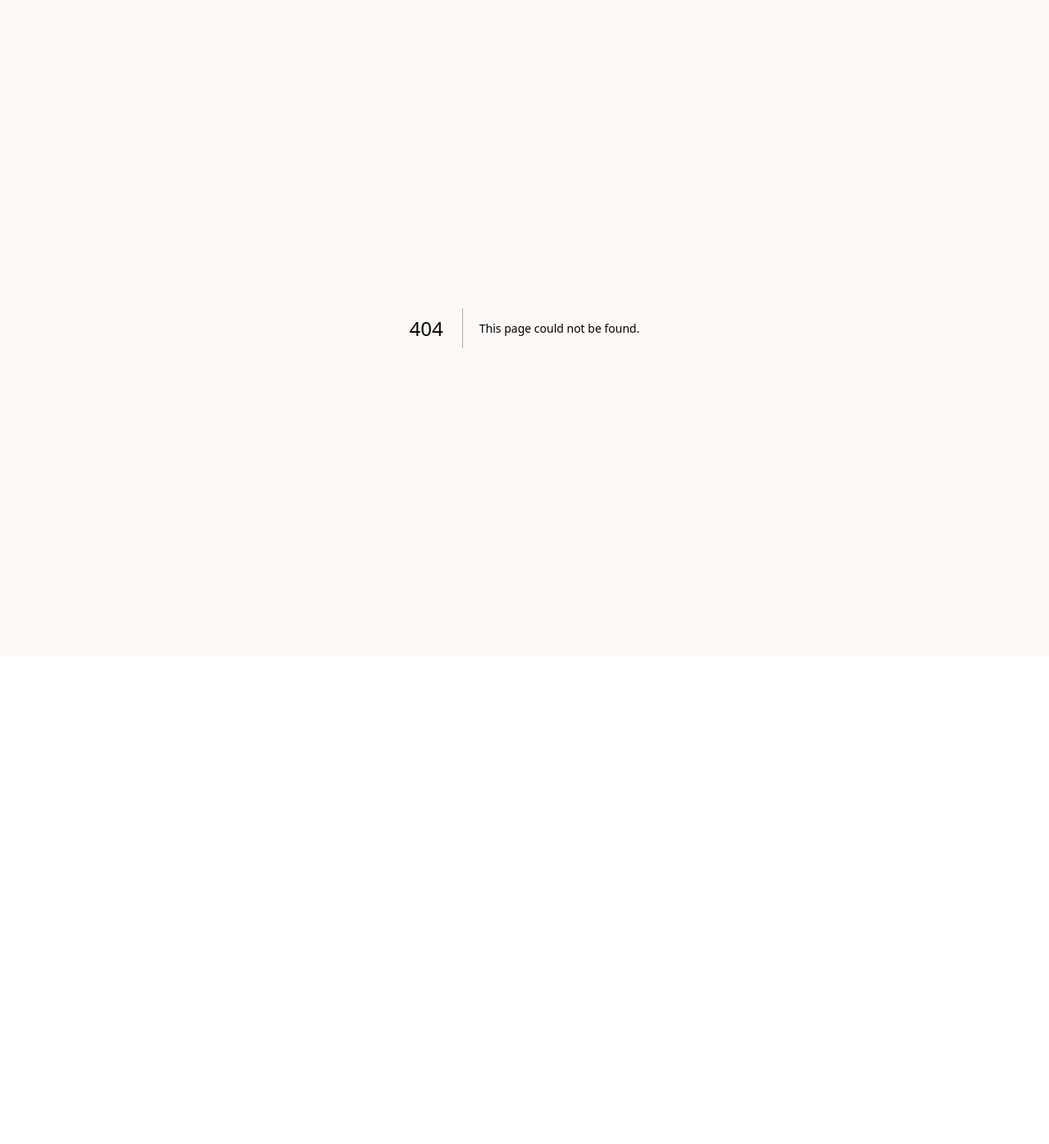
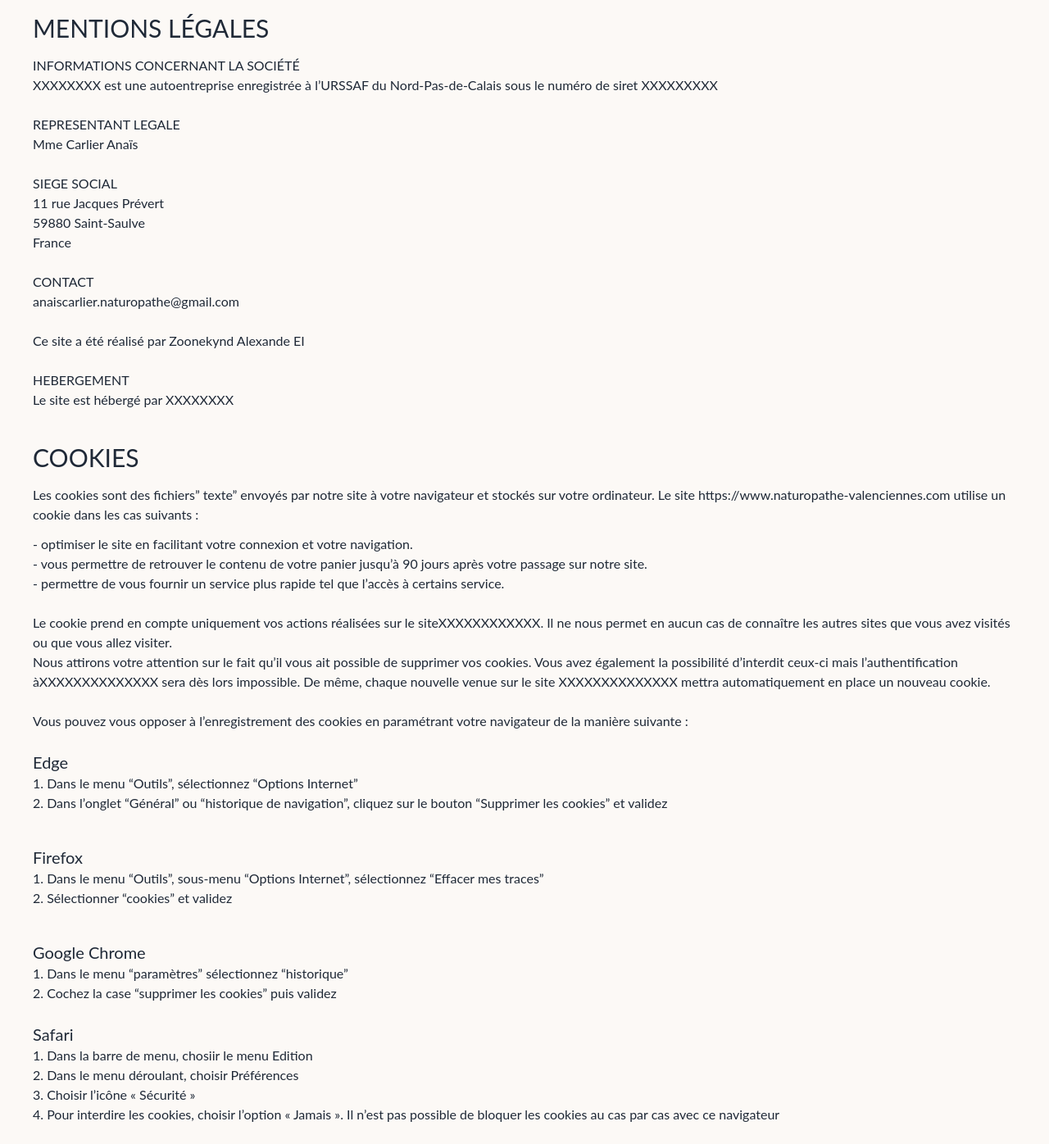
Before and after one commit to Alexskq/Naturo_Website, a Next.js app: page /mention-legale in a window 1280 px wide. Before the commit this address had no page. Shown: the whole page at 82% size. Before the commit the page ends 800 px from the top, so only its background shows below. Built offline with nearby package versions, Linux system fonts and the light colour scheme.

Commit message:
added mention legale

```diff
--- a/app/Components/Footer.tsx
+++ b/app/Components/Footer.tsx
@@ -6,6 +6,9 @@ export const Footer = () => {
       <div className="flex m-8 md:flex-row flex-col justify-between items-center gap-3">
         <span className="md:text-base text-sm md:font-normal font-light md:ml-3">
           Copyright © 2024 Alex
+        </span>
+        <span>
+          <a href="/mention-legale">Mentions légales</a>
         </span>
         <div className="flex items-center md:gap-3 gap-6">
           {socialMedia.map((profile) => (
--- /dev/null
+++ b/app/mention-legale/page.tsx
@@ -0,0 +1,138 @@
+const MentionLegale = () => {
+  return (
+    <div className="px-10 bg-[#FCF9F6]">
+      <div id="mention-legale ">
+        <h2 className="text-3xl uppercase py-4">Mentions Légales</h2>
+        <div id="société">
+          <h4 className="">INFORMATIONS CONCERNANT LA SOCIÉTÉ</h4>
+          {/* TODO  : ajouter nom de l'entreprise et numéro de Siret */}
+          <p>
+            XXXXXXXX est une autoentreprise enregistrée à l’URSSAF du
+            Nord-Pas-de-Calais sous le numéro de siret XXXXXXXXX
+          </p>
+        </div>
+        <br />
+        <div id="responsable">
+          <h4>REPRESENTANT LEGALE</h4>
+          <p>Mme Carlier Anaïs</p>
+        </div>
+        <br />
+        <div id="siege-social">
+          <h4>SIEGE SOCIAL</h4>
+          <p>11 rue Jacques Prévert</p>
+          <p>59880 Saint-Saulve</p>
+          <p>France</p>
+        </div>
+        <br />
+        <div id="contact">
+          <h4>CONTACT</h4>
+          <p>anaiscarlier.naturopathe@gmail.com</p>
+        </div>
+        <br />
+        <div id="site">
+          <p>Ce site a été réalisé par Zoonekynd Alexande EI</p>
+        </div>
+        <br />
+        <div id="hebergement">
+          {/* TODO: Ajouter hébergement et adresse */}
+          <h4>HEBERGEMENT</h4>
+          <p>Le site est hébergé par XXXXXXXX</p>
+        </div>
+      </div>
+      <br />
+      <div id="cookies">
+        <h2 className="text-3xl uppercase my-4">Cookies</h2>
+        <p className="mb-3">
+          Les cookies sont des fichiers” texte” envoyés par notre site à votre
+          navigateur et stockés sur votre ordinateur. Le site
+          https://www.naturopathe-valenciennes.com utilise un cookie dans les
+          cas suivants :
+        </p>
+        <ul>
+          <li>
+            - optimiser le site en facilitant votre connexion et votre
+            navigation.
+          </li>
+          <li>
+            - vous permettre de retrouver le contenu de votre panier jusqu’à 90
+            jours après votre passage sur notre site.
+          </li>
+          <li>
+            - permettre de vous fournir un service plus rapide tel que l’accès à
+            certains service.
+          </li>
+        </ul>
+        <br />
+        <p>
+          Le cookie prend en compte uniquement vos actions réalisées sur le site
+          {/* mettre le nom du site */}
+          XXXXXXXXXXXX. Il ne nous permet en aucun cas de connaître les autres
+          sites que vous avez visités ou que vous allez visiter.
+        </p>
+        <p>
+          Nous attirons votre attention sur le fait qu’il vous ait possible de
+          supprimer vos cookies. Vous avez également la possibilité d’interdit
+          ceux-ci mais l’authentification à{/* mettre le nom du site */}
+          XXXXXXXXXXXXXX sera dès lors impossible. De même, chaque nouvelle
+          venue sur le site XXXXXXXXXXXXXX mettra automatiquement en place un
+          nouveau cookie.
+        </p>
+        <br />
+        <p>
+          Vous pouvez vous opposer à l’enregistrement des cookies en paramétrant
+          votre navigateur de la manière suivante :
+        </p>
+        <br />
+        <ul>
+          <li>
+            <span className="text-xl my-3">Edge</span>
+            <ol>
+              <li>1. Dans le menu “Outils”, sélectionnez “Options Internet”</li>
+              <li>
+                2. Dans l’onglet “Général” ou “historique de navigation”,
+                cliquez sur le bouton “Supprimer les cookies” et validez
+              </li>
+            </ol>
+          </li>
+          <br />
+          <li className="my-4">
+            <span className="text-xl my-3">Firefox</span>
+            <ol>
+              <li>
+                1. Dans le menu “Outils”, sous-menu “Options Internet”,
+                sélectionnez “Effacer mes traces”
+              </li>
+              <li>2. Sélectionner “cookies” et validez</li>
+            </ol>
+          </li>
+          <br />
+          <li>
+            <span className="text-xl my-3">Google Chrome</span>
+
+            <ol>
+              <li>1. Dans le menu “paramètres” sélectionnez “historique”</li>
+              <li>2. Cochez la case “supprimer les cookies” puis validez</li>
+            </ol>
+          </li>
+          <br />
+          <li>
+            <span className="text-xl my-3">Safari</span>
+            <ol>
+              <li>1. Dans la barre de menu, chosiir le menu Edition</li>
+              <li>2. Dans le menu déroulant, choisir Préférences</li>
+              <li>3. Choisir l’icône « Sécurité »</li>
+              <li>
+                4. Pour interdire les cookies, choisir l’option « Jamais ». Il
+                n’est pas possible de bloquer les cookies au cas par cas avec ce
+                navigateur
+              </li>
+              <br />
+            </ol>
+          </li>
+        </ul>
+      </div>
+    </div>
+  );
+};
+
+export default MentionLegale;
--- a/app/naturopathie/page.tsx
+++ b/app/naturopathie/page.tsx
@@ -4,7 +4,7 @@ const Naturopathie = () => {
   return (
     <div className="flex flex-col h-screen w-full justify-start items-center mx-auto">
       <Menu />
-      <div className="flex flex-col mt-10">
+      <div className="flex flex-col mt-10 items-center">
         {/* <p className="text-lg my-6 font-bold text-[#979F77] self-start flex justify-center items-center gap-2">
           <House size={20} strokeWidth={2} />
           <Link href="/">Accueil</Link>
@@ -12,19 +12,19 @@ const Naturopathie = () => {
         {/* <div className="artboard artboard-horizontal phone-1 bg-slate-500 my-4 h-72 relative mt-10"> */}
 
         <div
-          className=" bg-[url('/oil.jpg')] bg-no-repeat bg-cover bg-center  w-[95vw] h-[200px]"
+          className=" bg-[url('/oil.jpg')] bg-no-repeat bg-cover bg-center  w-[95vw] h-[200px] md:max-w-[80%]"
           style={{
             backgroundImage:
               "linear-gradient(rgba(0,0,0,0.4), rgba(0,0,0,0.4)), url('/oil.jpg')",
           }}
         ></div>
-        <div className="bg-green-500 h-[100px] w-[80%] relative top-[-50px] mx-auto opacity-50 flex justify-center items-center">
+        <div className="bg-green-500 h-[100px] w-[80%] relative top-[-50px] mx-auto opacity-50 flex justify-center items-center md:max-w-[60%]">
           <h1 className="text-red-500 text-4xl font-bold">La Naturopathie</h1>
         </div>
       </div>
       <div className="flex flex-col items-center pb-40">
         <h2 className="text-lg font-semibold mb-3"> Titre de l&apos;article</h2>
-        <div className="flex flex-col justify-center items-center mx-5 text-justify md:mx-20">
+        <div className="flex flex-col justify-center items-center mx-5 text-justify md:mx-20 md:max-w-[60%]">
           <p>
             Lorem, ipsum dolor sit amet consectetur adipisicing elit. Dolor
             incidunt similique itaque esse aliquam architecto! Atque, deserunt
@@ -38,6 +38,7 @@ const Naturopathie = () => {
             laboriosam ad amet doloribus repudiandae ullam nam doloremque ipsum
             blanditiis, dolores, unde quo? In, veritatis.
           </p>
+          <br />
           <p>
             Lorem, ipsum dolor sit amet consectetur adipisicing elit. Dolor
             incidunt similique itaque esse aliquam architecto! Atque, deserunt
@@ -51,6 +52,7 @@ const Naturopathie = () => {
             laboriosam ad amet doloribus repudiandae ullam nam doloremque ipsum
             blanditiis, dolores, unde quo? In, veritatis.
           </p>
+          <br />
           <p>
             Lorem, ipsum dolor sit amet consectetur adipisicing elit. Dolor
             incidunt similique itaque esse aliquam architecto! Atque, deserunt
```
